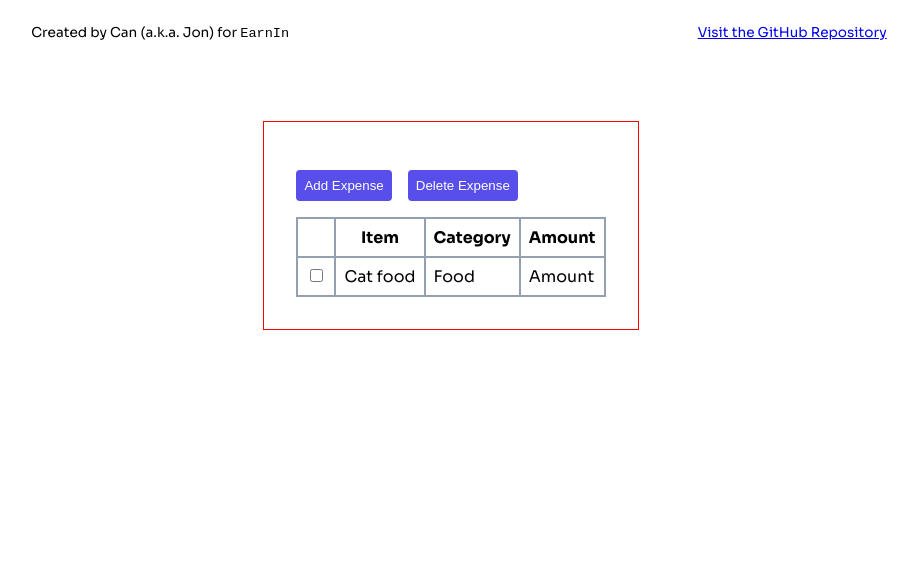
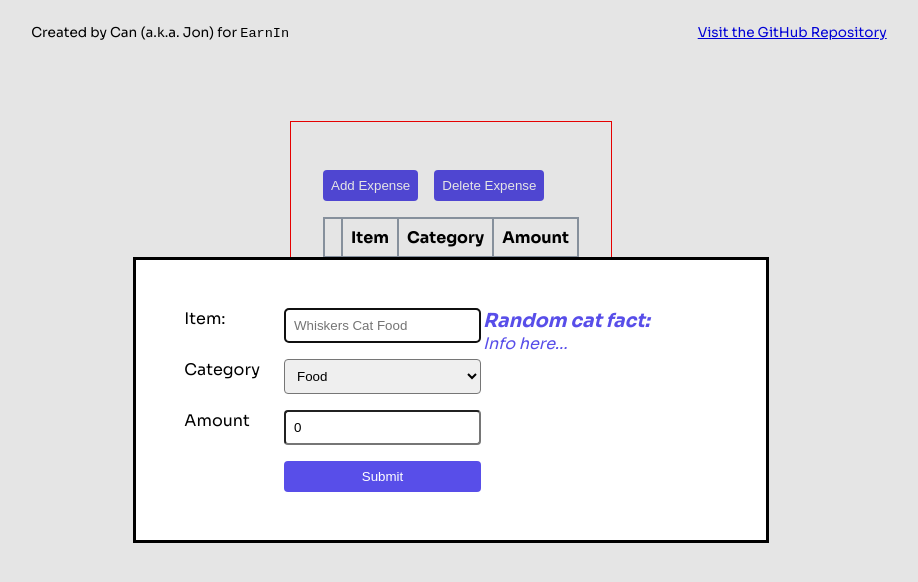
Before and after one commit to cannahum/shoppycat, a Next.js app: page / in a window 1280 px wide. Both pictures are taken after a click on the button "Add Expense". Shown: the top 582 px of the page, without its empty margins (189-1107 px from the left). Built offline with nearby package versions, Linux system fonts and the light colour scheme.

Commit message:
form, formik, styles, ready for reducer actions

```diff
--- /dev/null
+++ b/app/widgets/CatExpenseWidget/components/AddCatExpenseForm.tsx
@@ -0,0 +1,78 @@
+import React from 'react';
+import { Formik, Field, Form, FormikHelpers, FormikErrors } from 'formik';
+
+import { CatExpenseCreateParameters } from '@/app/types/CatExpense';
+import styles from '../styles.module.css';
+
+type AddCatExpenseFormProps = {
+  submitCatExpenseForm: (p: CatExpenseCreateParameters) => Promise<void>
+};
+
+function AddCatExpenseForm(props: AddCatExpenseFormProps): JSX.Element {
+  return (
+    <div className={styles.addCatExpenseFormWrapper}>
+      <Formik
+        initialValues={{
+          itemName: '',
+          amount: 0,
+          category: 'Food'
+        }}
+        validate={(values: CatExpenseCreateParameters) => {
+          const errors: FormikErrors<CatExpenseCreateParameters> = {};
+          if (!values.itemName) {
+            errors.itemName = 'Required';
+          }
+          if (values.amount === 0) {
+            errors.amount = 'Amount should be > 0'
+          }
+          return errors;
+        }}
+        onSubmit={async (
+          values: CatExpenseCreateParameters,
+          { setSubmitting }: FormikHelpers<CatExpenseCreateParameters>
+        ) => {
+          setSubmitting(true);
+          await props.submitCatExpenseForm(values);
+          setSubmitting(false);
+        }}
+      >
+        {({ errors, touched }) => (
+          <Form className={styles.addCatExpenseForm}>
+            <label htmlFor="itemName">Item:</label>
+            <Field id="itemName" name="itemName" placeholder="Whiskers Cat Food" />
+            {errors.itemName && touched.itemName ? (
+              <p className={styles.formValidationError}>{errors.itemName}</p>
+            ) : null}
+
+            <label htmlFor="category">Category</label>
+            <Field as="select" id="category" name="category">
+              <option value="Food">Food</option>
+              <option value="Furniture">Furniture</option>
+              <option value="Accessory">Accessory</option>
+            </Field>
+
+            <label htmlFor="amount">Amount</label>
+            <Field
+              id="amount"
+              name="amount"
+              type="number"
+            />
+            {errors.amount && touched.amount ? (
+              <p className={styles.formValidationError}>{errors.amount}</p>
+            ) : null}
+
+            <button type="submit">Submit</button>
+          </Form>
+
+        )}
+      </Formik>
+      <div className={styles.randomFactWrapper}>
+        <span className={styles.randomFactTitle}>Random cat fact:</span>
+        <span className={styles.randomFact}>Info here...</span>
+      </div>
+    </div>
+  )
+
+}
+
+export default AddCatExpenseForm;
--- /dev/null
+++ b/app/widgets/CatExpenseWidget/components/Table.tsx
@@ -0,0 +1,42 @@
+import React from 'react';
+
+import { CatExpense } from '@/app/types/CatExpense';
+import styles from '../styles.module.css';
+import { useCatExpenseContext } from '../context';
+
+type TableProps = {};
+
+const Table: React.FunctionComponent<TableProps> = function Table(props) {
+  const { catExpenseStore: store } = useCatExpenseContext();
+
+  function toggleCheckbox(e: React.ChangeEvent<HTMLInputElement>) {
+    e.preventDefault();
+    // implement me
+  }
+
+  return (
+    <table className={styles.table}>
+      <thead className={styles.tableHead}>
+        <tr>
+          <th />
+          <th>Item</th>
+          <th>Category</th>
+          <th>Amount</th>
+        </tr>
+      </thead>
+      <tbody className={styles.tableBody}>
+        {store.expenses.map((ex: CatExpense) => (
+          <tr key={ex.id}>
+            <td><input type="checkbox" onChange={toggleCheckbox} /></td>
+            <td>{ex.itemName}</td>
+            <td>{ex.category}</td>
+            <td>{ex.amount}</td>
+          </tr>
+
+        ))}
+      </tbody>
+    </table>
+  )
+}
+
+export default Table;
--- a/app/widgets/CatExpenseWidget/context.tsx
+++ b/app/widgets/CatExpenseWidget/context.tsx
@@ -1,17 +1,37 @@
 import React from 'react';
+
+import { CatExpense, CatExpenseCreateParameters } from '@/app/types/CatExpense';
 import reducer, { CatExpenseActionCreatorType, CatExpenseStoreType, initialState } from './store';
-import CatExpense from '@/app/types/CatExpense';
 
-const CatExpenseContext = React.createContext({
-  catExpenseStore: {},
+type CatExpenseContextType = {
+  catExpenseStore: CatExpenseStoreType,
+  fetchCatExpenses: () => void;
+  addCatExpense: (_: CatExpenseCreateParameters) => void;
+  markCatExpenseForDeletion: (id: string) => void;
+  unmarkCatExpenseForDeletion: (id: string) => void;
+  deleteMarkedCatExpenses: () => void;
+}
+
+const CatExpenseContext = React.createContext<CatExpenseContextType>({
+  catExpenseStore: {} as CatExpenseStoreType,
   fetchCatExpenses: () => { },
-  addCatExpense: (_: CatExpense) => { },
-  deleteCatExpense: (_: CatExpense) => { },
+  addCatExpense: (_: CatExpenseCreateParameters) => { },
+  markCatExpenseForDeletion: (_: string) => { },
+  unmarkCatExpenseForDeletion: (_: string) => { },
+  deleteMarkedCatExpenses: () => { },
 });
 
 type CatExpenseContextProviderProps = {
   children: React.ReactNode;
   // ...
+}
+
+export function useCatExpenseContext() {
+  const s = React.useContext(CatExpenseContext);
+  if (s === undefined) {
+    throw new Error('useCatExpenseContext has been used outside of CatExpenseContextProvider');
+  }
+  return s;
 }
 
 const CatExpenseContextProvider: React.FunctionComponent<CatExpenseContextProviderProps> = function CatExpenseContextProvider({ children }): JSX.Element {
@@ -27,15 +47,19 @@ const CatExpenseContextProvider: React.FunctionComponent<CatExpenseContextProvid
 
   }
 
-  function deleteCatExpense(exp: CatExpense) {
+  function markCatExpenseForDeletion(id: string) { }
 
-  }
+  function unmarkCatExpenseForDeletion(id: string) { }
+
+  function deleteMarkedCatExpenses() { }
 
   return <CatExpenseContext.Provider value={{
     catExpenseStore,
     fetchCatExpenses,
     addCatExpense,
-    deleteCatExpense
+    markCatExpenseForDeletion,
+    unmarkCatExpenseForDeletion,
+    deleteMarkedCatExpenses,
   }}>{children}</CatExpenseContext.Provider>
 }
 
--- a/app/widgets/CatExpenseWidget/index.tsx
+++ b/app/widgets/CatExpenseWidget/index.tsx
@@ -1,50 +1,73 @@
 'use client'
 
 import React from 'react';
+
 import styles from './styles.module.css'
-import CatExpenseContextProvider from './context';
+import CatExpenseContextProvider, { useCatExpenseContext } from './context';
+import Table from './components/Table';
+import { CatExpenseCreateParameters } from '@/app/types/CatExpense';
+import AddCatExpenseForm from './components/AddCatExpenseForm';
+
+type Resolver = CatExpenseCreateParameters | null;
+type ResolverFunc = (value: Resolver | PromiseLike<Resolver>) => Promise<void>;
 
 export default function CatExpenseWidget(): JSX.Element {
-  function toggleCheckbox(e: React.ChangeEvent<HTMLInputElement>) {
-    e.preventDefault();
-    // implement me
+  const { addCatExpense, deleteMarkedCatExpenses } = useCatExpenseContext();
+  const addCatExpenseDialog = React.useRef<HTMLDialogElement | null>(null);
+  const [showAddCatExpenseForm, setShowAddCatExpenseForm] = React.useState(false);
+  const addCatExpenseResolver = React.useRef<ResolverFunc | null>(null);
+
+  React.useEffect(() => {
+    if (showAddCatExpenseForm) {
+      addCatExpenseDialog.current?.showModal();
+    } else {
+      addCatExpenseDialog.current?.close();
+    }
+  }, [showAddCatExpenseForm]);
+
+  async function submitCatExpenseForm(params: CatExpenseCreateParameters) {
+    if (addCatExpenseResolver.current !== null) {
+      await addCatExpenseResolver.current(params)
+      addCatExpenseResolver.current = null;
+    }
+    setShowAddCatExpenseForm(false);
   }
 
-  function onAddExpenseClicked(e: React.MouseEvent) {
+  function forceExitDialog() {
+    addCatExpenseResolver.current = null;
+  }
+
+  function promptUserWithCatExpenseForm(): Promise<Resolver> {
+    setShowAddCatExpenseForm(true);
+    return new Promise<CatExpenseCreateParameters | null>(r => {
+      addCatExpenseResolver.current = r;
+    })
+  }
+
+  async function onAddExpenseClicked(e: React.MouseEvent) {
     e.preventDefault();
-    // implement me
+    const proposedCatExpense = await promptUserWithCatExpenseForm();
+    if (proposedCatExpense !== null) {
+      addCatExpense(proposedCatExpense);
+    }
   }
 
   function onDeleteExpenseClicked(e: React.MouseEvent) {
     e.preventDefault();
-    // implement me
+    deleteMarkedCatExpenses();
   }
 
   return (
     <CatExpenseContextProvider>
+      <dialog ref={addCatExpenseDialog} onCancel={forceExitDialog}>
+        {showAddCatExpenseForm && <AddCatExpenseForm submitCatExpenseForm={submitCatExpenseForm} />}
+      </dialog>
       <div className={styles.wrapper}>
         <div className={styles.controlPanel}>
           <button onClick={onAddExpenseClicked}>Add Expense</button>
           <button onClick={onDeleteExpenseClicked}>Delete Expense</button>
         </div>
-        <table className={styles.table}>
-          <thead className={styles.tableHead}>
-            <tr>
-              <th />
-              <th>Item</th>
-              <th>Category</th>
-              <th>Amount</th>
-            </tr>
-          </thead>
-          <tbody className={styles.tableBody}>
-            <tr>
-              <td><input type="checkbox" onChange={toggleCheckbox} /></td>
-              <td>Cat food</td>
-              <td>Food</td>
-              <td>Amount</td>
-            </tr>
-          </tbody>
-        </table>
+        <Table />
       </div>
     </CatExpenseContextProvider>
   )
--- a/app/widgets/CatExpenseWidget/store.ts
+++ b/app/widgets/CatExpenseWidget/store.ts
@@ -8,7 +8,7 @@ export type CatExpenseStoreType = {
   addExpenseStatus: OperationStatus;
   addExpenseErrorMessage: string | null;
   deleteExpenseStatus: OperationStatus;
-  expenseBeingDeleted: CatExpense | null;
+  expensesMarkedForDeletion: Set<string>;
   deleteExpenseErrorMessage: string | null;
   fetchExpenseStatus: OperationStatus;
   fetchExpenseErrorMessage: string | null;
@@ -21,7 +21,9 @@ export type CatExpenseActionCreatorType =
   | { type: "addRequested" }
   | { type: "addSuccess"; payload: { expense: CatExpense } }
   | { type: "addError"; payload: { errorMessage: string } }
-  | { type: "deleteRequested"; payload: { expense: CatExpense } }
+  | { type: "markForDeletion"; payload: { id: string } }
+  | { type: "unmarkForDeletion"; payload: { id: string } }
+  | { type: "deleteRequested" }
   | { type: "deleteSuccess" }
   | { type: "deleteError"; payload: { errorMessage: string } };
 
@@ -31,7 +33,7 @@ export function initialState(): CatExpenseStoreType {
     addExpenseStatus: "success",
     addExpenseErrorMessage: null,
     deleteExpenseStatus: "success",
-    expenseBeingDeleted: null,
+    expensesMarkedForDeletion: new Set(),
     deleteExpenseErrorMessage: null,
     fetchExpenseStatus: "success",
     fetchExpenseErrorMessage: null,
@@ -82,31 +84,55 @@ const catExpenseReducer: React.Reducer<
         addExpenseStatus: "error",
         addExpenseErrorMessage: action.payload.errorMessage,
       };
+    case "markForDeletion": {
+      const id = action.payload.id;
+      if (
+        state.deleteExpenseStatus === "loading" ||
+        state.expenses.find((e) => e.id === id) === undefined
+      ) {
+        return state;
+      }
+      const s = new Set(Array.from(state.expensesMarkedForDeletion));
+      s.add(id);
+      return {
+        ...state,
+        expensesMarkedForDeletion: s,
+      };
+    }
+    case "unmarkForDeletion": {
+      const id = action.payload.id;
+      if (
+        state.deleteExpenseStatus === "loading" ||
+        state.expenses.find((e) => e.id === action.payload.id) === undefined ||
+        !state.expensesMarkedForDeletion.has(id)
+      ) {
+        return state;
+      }
+      const s = new Set(Array.from(state.expensesMarkedForDeletion));
+      return {
+        ...state,
+        expensesMarkedForDeletion: s,
+      };
+    }
     case "deleteRequested":
       return {
         ...state,
         deleteExpenseStatus: "loading",
-        expenseBeingDeleted: action.payload.expense,
         deleteExpenseErrorMessage: null,
       };
     case "deleteSuccess":
-      const newExpenses = [...state.expenses];
-      const ebd = state.expenseBeingDeleted!;
-      const indexOfExpenseBeingDeleted = newExpenses.findIndex(
-        (e: CatExpense): boolean =>
-          e.amount === ebd.amount &&
-          e.category === ebd.category &&
-          e.itemName === ebd.itemName,
-      );
-      if (indexOfExpenseBeingDeleted === -1) return state;
+      const newExpenses = [];
+      for (const expense of state.expenses) {
+        if (state.expensesMarkedForDeletion.has(expense.id)) {
+          continue;
+        }
+        newExpenses.push(expense);
+      }
       return {
         ...state,
         deleteExpenseStatus: "success",
-        expenseBeingDeleted: null,
-        expenses: [
-          ...newExpenses.slice(0, indexOfExpenseBeingDeleted),
-          ...newExpenses.slice(indexOfExpenseBeingDeleted + 1),
-        ],
+        expensesMarkedForDeletion: new Set(),
+        expenses: newExpenses,
       };
     case "deleteError":
       return {
--- a/app/widgets/CatExpenseWidget/styles.module.css
+++ b/app/widgets/CatExpenseWidget/styles.module.css
@@ -12,6 +12,7 @@
 	margin: 1rem 0;
 }
 
+.addCatExpenseForm button,
 .controlPanel button {
 	border-radius: 4px;
 	background-color: rgb(88, 78, 233);
@@ -52,3 +53,52 @@
 .tableBody tr:hover td {
 	background-color: transparent;
 }
+
+.addCatExpenseFormWrapper {
+	display: grid;
+	gap: 1rem;
+	grid-template-columns: 50% 50%;
+	margin: 2rem;
+}
+
+.addCatExpenseForm {
+	display: grid;
+	grid-template-columns: [labels] 2fr [inputs] 1fr;
+	grid-auto-flow: row;
+	gap: 1rem 0.5rem;
+}
+
+.addCatExpenseForm input,
+.addCatExpenseForm select {
+	padding: 8px;
+	border-radius: 4px;
+}
+
+.randomFactWrapper {
+	margin-left: 1rem;
+	color: rgb(88, 78, 233);
+	font-style: italic;
+}
+
+.randomFactWrapper span {
+	display: block;
+}
+
+.randomFactTitle {
+	font-size: 1.2rem;
+	font-weight: bold;
+}
+
+.addCatExpenseForm label {
+	grid-column: labels;
+}
+
+.addCatExpenseForm input,
+.addCatExpenseForm select,
+.addCatExpenseForm button {
+	grid-column: controls;
+}
+
+.formValidationError {
+	color: red;
+}
```
Also changed, not shown: app/types/CatExpense.ts (+7 -3 lines), package.json (+5 -4 lines), 1 other file (tests, documents, lock files or other folders).
